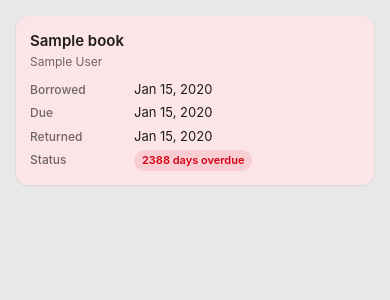
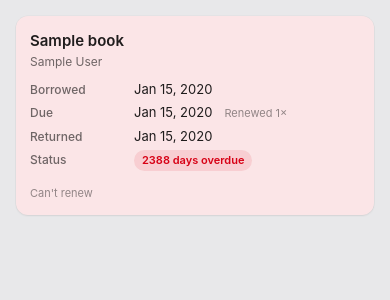
Before and after one commit to uscabayaosj/LibrarySystem, a Flask app: page /history in a window 390 px wide. Shown: the part 103-403 px from the top of the page. Run offline with Flask 3, Linux system fonts and the light colour scheme; a user stored in the database is signed in; tables that the repository leaves empty hold one stand-in row (values such as "Sample post").

Commit message:
Add self-service loan renewal and CI workflow
Renewals (audit UIUX_AUDIT.md §11 — the highest-value missing member
feature):
- Borrowing.renew() extends the due date by a fresh loan period and tracks
  renewal_count. can_renew / renew_blocked_reason encode the policy in one
  place: blocked when overdue (must be returned, not renewed), at the
  MAX_RENEWALS limit, or when another member is waiting on a reservation
  for the title.
- New POST /renew/<id> route enforces ownership and re-checks can_renew
  server-side regardless of what the UI shows.
- Renew buttons on the member dashboard and My Loans, using the existing
  macOS confirmation sheet (names the book, states the new due date) and
  showing the specific blocked reason inline when renewal isn't available.

CI:
- Added .github/workflows/tests.yml: runs pytest on push/PR against main,
  on Python 3.11 and 3.12.
- Regenerated poetry.lock, which had drifted out of sync with
  pyproject.toml since Flask-WTF and pytest were added in the prior PR --
  Installing dependencies from lock file

Package operations: 20 installs, 0 updates, 0 removals

  - Installing blinker (1.8.2)
  - Installing click (8.1.7)
  - Installing flask (3.0.3)
  - Installing flask-login (0.6.3)
  - Installing flask-sqlalchemy (3.1.1)
  - Installing flask-wtf (1.3.0)
  - Installing greenlet (3.1.0)
  - Installing iniconfig (2.3.0)
  - Installing itsdangerous (2.2.0)
  - Installing jinja2 (3.1.4)
  - Installing markupsafe (2.1.5)
  - Installing packaging (26.2)
  - Installing pluggy (1.6.0)
  - Installing psycopg2-binary (2.9.9)
  - Installing pygments (2.20.0)
  - Installing pytest (8.4.2)
  - Installing sqlalchemy (2.0.34)
  - Installing typing-extensions (4.12.2)
  - Installing werkzeug (3.0.4)
  - Installing wtforms (3.2.2)

Installing the current project: library-system (2.0.0), the README's own documented alternate install path,
  was broken on a clean checkout.

Tests: 9 new (model rules, route enforcement, ownership, auth), 26 total,
all passing. Verified in a clean venv matching the CI install step
exactly, and visually at desktop/mobile and light/dark, including a full
click-through of the renew confirmation sheet with zero new contrast or
layout issues.

Co-Authored-By: Claude Sonnet 5 <noreply@anthropic.com>
Claude-Session: https://claude.ai/code/session_01AUrqwNsK45tbTyC3XarLVR

```diff
--- a/config.py
+++ b/config.py
@@ -39,3 +39,4 @@ class Config:
     MAX_ACTIVE_LOANS = 5
     MAX_OVERDUE_BEFORE_BLOCK = 3
     MIN_PASSWORD_LENGTH = 6
+    MAX_RENEWALS = 2
--- a/models.py
+++ b/models.py
@@ -1,3 +1,4 @@
+from flask import current_app
 from flask_login import UserMixin
 from werkzeug.security import generate_password_hash, check_password_hash
 from datetime import datetime, timedelta
@@ -70,6 +71,7 @@ class Borrowing(db.Model):
     return_date = db.Column(db.DateTime)
     due_date = db.Column(db.DateTime, nullable=False)
     status = db.Column(db.String(20), default='active')  # active, returned, overdue
+    renewal_count = db.Column(db.Integer, default=0, nullable=False)
 
     user = db.relationship('User', backref=db.backref(
         'borrowings', lazy='dynamic', cascade='all, delete-orphan'))
@@ -135,6 +137,39 @@ class Borrowing(db.Model):
             return 'Due today'
         return f"{days} day{'s' if days != 1 else ''} left"
 
+    @property
+    def renewals_remaining(self):
+        max_renewals = current_app.config['MAX_RENEWALS']
+        return max(0, max_renewals - self.renewal_count)
+
+    @property
+    def renew_blocked_reason(self):
+        """Why this loan can't be self-renewed right now, or None if it can.
+        Exposed separately from can_renew so the UI can explain the block
+        instead of just disabling the button."""
+        if self.status != 'active':
+            return None  # not applicable; caller shouldn't be asking
+        if self.due_state == 'overdue':
+            return 'Overdue loans must be returned rather than renewed.'
+        if self.renewals_remaining <= 0:
+            return 'This loan has reached its renewal limit.'
+        if Reservation.get_active_reservation(self.book_id):
+            return 'Another member is waiting for this title.'
+        return None
+
+    @property
+    def can_renew(self):
+        return self.status == 'active' and self.renew_blocked_reason is None
+
+    def renew(self):
+        """Extend the due date by one fresh loan period and record the
+        renewal. Callers must check can_renew first -- this does not
+        re-validate, so it can also be used by an admin override later."""
+        loan_days = current_app.config['LOAN_PERIOD_DAYS']
+        self.due_date = datetime.utcnow() + timedelta(days=loan_days)
+        self.renewal_count += 1
+        db.session.commit()
+
     def mark_returned(self):
         self.status = 'returned'
         self.return_date = datetime.utcnow()
--- a/routes/member.py
+++ b/routes/member.py
@@ -169,6 +169,39 @@ def reserve_book(book_id):
     return redirect(url_for('member.search', q=book.title))
 
 
+_RENEW_REDIRECTS = {
+    'dashboard': lambda: url_for('member.dashboard'),
+    'history': lambda: url_for('member.borrowing_history'),
+}
+
+
+@bp.route('/renew/<int:borrowing_id>', methods=['POST'])
+@login_required
+def renew_borrowing(borrowing_id):
+    borrowing = Borrowing.query.get_or_404(borrowing_id)
+    # Only two known redirect targets are ever accepted -- this is a closed
+    # set, not user-controlled input, so it can't become an open redirect.
+    destination = _RENEW_REDIRECTS.get(
+        request.form.get('next'), _RENEW_REDIRECTS['history']
+    )()
+
+    if borrowing.user_id != current_user.id:
+        flash('You do not have permission to renew this loan.', 'danger')
+        return redirect(destination)
+
+    if not borrowing.can_renew:
+        flash(borrowing.renew_blocked_reason or 'This loan cannot be renewed.', 'warning')
+        return redirect(destination)
+
+    borrowing.renew()
+    flash(
+        f'"{borrowing.book.title}" renewed — now due '
+        f'{borrowing.due_date.strftime("%b %d, %Y")}.',
+        'success',
+    )
+    return redirect(destination)
+
+
 @bp.route('/history')
 @login_required
 def borrowing_history():
--- a/static/css/app.css
+++ b/static/css/app.css
@@ -680,7 +680,10 @@ table.data tr.row-alert:hover { background: var(--red-soft); filter: brightness(
 .row-main { min-width: 0; flex: 1; }
 .row-title { font-weight: 550; font-size: var(--text-base); }
 .row-sub { font-size: var(--text-sm); color: var(--fg-secondary); margin-top: 1px; }
-.row-side { text-align: right; flex: none; }
+.row-side {
+    text-align: right; flex: none;
+    display: flex; flex-direction: column; align-items: flex-end; gap: 6px;
+}
 .row-item.is-alert { background: var(--red-soft); }
 
 /* ---- Badges / status pills ---- */
--- a/templates/member/history.html
+++ b/templates/member/history.html
@@ -25,6 +25,7 @@
                         <th scope="col">Due</th>
                         <th scope="col">Returned</th>
                         <th scope="col">Status</th>
+                        <th scope="col"><span class="visually-hidden">Actions</span></th>
                     </tr>
                 </thead>
                 <tbody>
@@ -35,7 +36,12 @@
                             <div class="small text-secondary" style="font-weight:400">{{ b.book.author }}</div>
                         </td>
                         <td data-label="Borrowed">{{ b.borrow_date.strftime('%b %d, %Y') }}</td>
-                        <td data-label="Due">{{ b.due_date.strftime('%b %d, %Y') }}</td>
+                        <td data-label="Due">
+                            {{ b.due_date.strftime('%b %d, %Y') }}
+                            {% if b.renewal_count %}
+                                <div class="xs text-tertiary">Renewed {{ b.renewal_count }}×</div>
+                            {% endif %}
+                        </td>
                         <td data-label="Returned">
                             {% if b.return_date %}{{ b.return_date.strftime('%b %d, %Y') }}
                             {% else %}<span class="text-tertiary">—</span>{% endif %}
@@ -49,6 +55,22 @@
                                 <span class="badge badge-orange">{{ b.due_label }}</span>
                             {% else %}
                                 <span class="badge badge-accent">{{ b.due_label }}</span>
+                            {% endif %}
+                        </td>
+                        <td class="cell-actions" data-label="">
+                            {% if b.can_renew %}
+                                <form action="{{ url_for('member.renew_borrowing', borrowing_id=b.id) }}" method="POST"
+                                      data-confirm="This will extend the due date by {{ config.LOAN_PERIOD_DAYS }} days from today."
+                                      data-confirm-title="Renew “{{ b.book.title }}”?"
+                                      data-confirm-label="Renew">
+                                    <input type="hidden" name="csrf_token" value="{{ csrf_token() }}">
+                                    <input type="hidden" name="next" value="history">
+                                    <button type="submit" class="btn btn-sm">{{ icon('refresh', class='icon-sm') }} Renew</button>
+                                </form>
+                            {% elif b.status == 'active' and b.renew_blocked_reason %}
+                                <span class="xs text-tertiary" title="{{ b.renew_blocked_reason }}">Can't renew</span>
+                            {% else %}
+                                <span class="text-tertiary">—</span>
                             {% endif %}
                         </td>
                     </tr>
```
Also changed, not shown: UIUX_AUDIT.md (+2 -0 lines), templates/member/dashboard.html (+12 -0 lines), tests/test_renewals.py (added, +122 -0 lines), .github/workflows/tests.yml (added), README.md, 1 other file.
